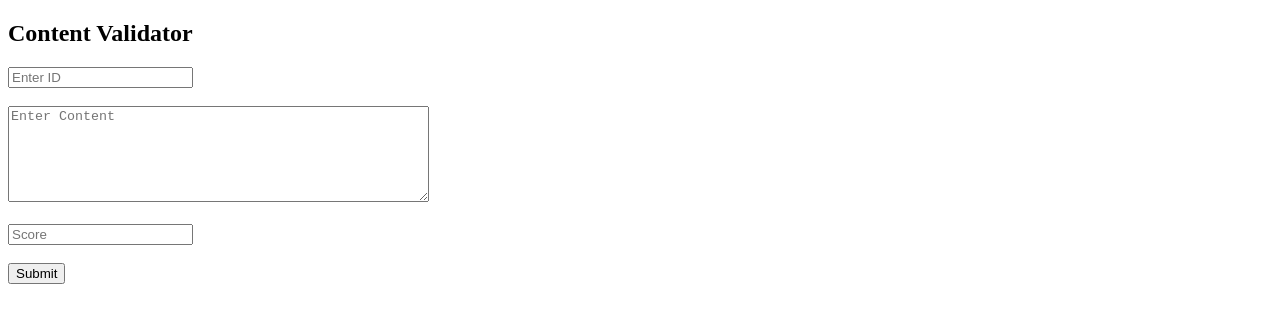
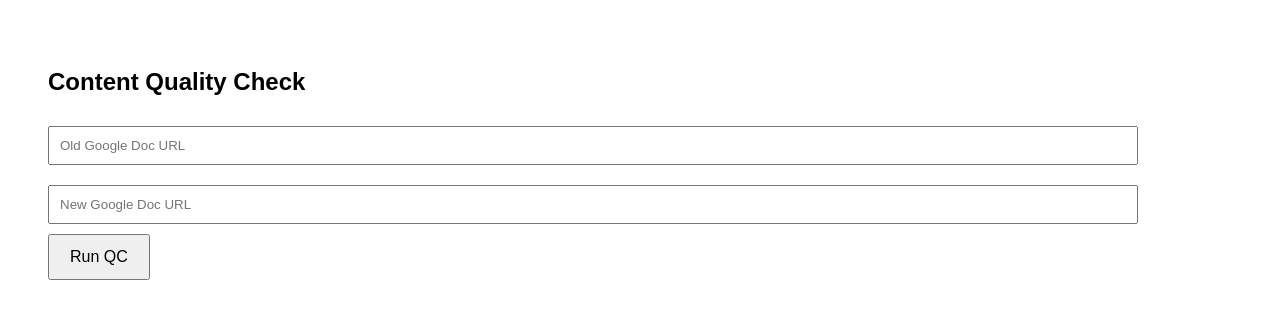
Before and after one commit to tech-imple/content-validator, a plain HTML site: page index.html in a window 1280 px wide. Drawn offline with Linux system fonts and the light colour scheme.

Commit message:
Update index.html

```diff
--- a/index.html
+++ b/index.html
@@ -1,44 +1,49 @@
 <!DOCTYPE html>
 <html>
 <head>
-  <title>Content Quality Check</title>
+  <title>Content QC Validator</title>
+  <style>
+    body { font-family: Arial; padding: 40px; }
+    input { width: 90%; padding: 10px; margin: 10px 0; }
+    button { padding: 12px 20px; font-size: 16px; cursor: pointer; }
+    #status { margin-top: 15px; }
+  </style>
 </head>
 <body>
 
-<h2>Content Validator</h2>
+<h2>Content Quality Check</h2>
 
-<input type="text" id="id" placeholder="Enter ID"><br><br>
+<input id="oldDoc" placeholder="Old Google Doc URL">
+<input id="newDoc" placeholder="New Google Doc URL">
 
-<textarea id="content" placeholder="Enter Content" rows="6" cols="50"></textarea><br><br>
+<button onclick="runQC()">Run QC</button>
 
-<input type="number" id="score" placeholder="Score"><br><br>
-
-<button onclick="submitData()">Submit</button>
-
-<p id="result"></p>
+<p id="status"></p>
 
 <script>
-function submitData() {
-  const data = {
-    id: document.getElementById("id").value.trim(),
-    content: document.getElementById("content").value.trim(),
-    score: document.getElementById("score").value
-  };
+function runQC() {
+  const oldDoc = document.getElementById("oldDoc").value.trim();
+  const newDoc = document.getElementById("newDoc").value.trim();
+
+  if (!oldDoc || !newDoc) {
+    alert("Both URLs are required");
+    return;
+  }
+
+  document.getElementById("status").innerText = "Submitting...";
 
   fetch("https://script.google.com/macros/s/AKfycbwg7hhvgc_Iv2w4Fmz7UMW4nfc0JkbbaRDy93X6eFSqkYOWTDqHk8u9gX0f-pqwUso/exec", {
     method: "POST",
-    mode: "no-cors",   // 🔥 IMPORTANT FOR GOOGLE SCRIPT
-    headers: {
-      "Content-Type": "application/json"
-    },
-    body: JSON.stringify(data)
+    mode: "no-cors",
+    headers: { "Content-Type": "application/json" },
+    body: JSON.stringify({ oldDoc, newDoc })
   })
   .then(() => {
-    document.getElementById("result").innerText = "Data submitted successfully";
+    document.getElementById("status").innerText =
+      "QC submitted successfully. Results will appear in the sheet.";
   })
-  .catch(err => {
-    document.getElementById("result").innerText = "Submission failed";
-    console.error(err);
+  .catch(() => {
+    document.getElementById("status").innerText = "Submission failed.";
   });
 }
 </script>
```
